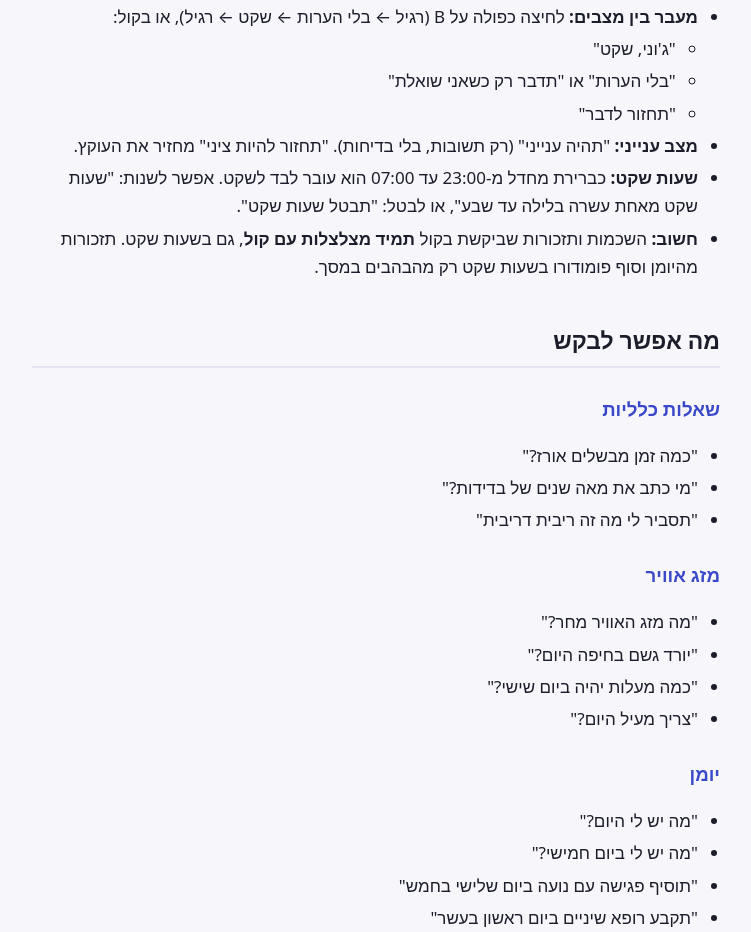
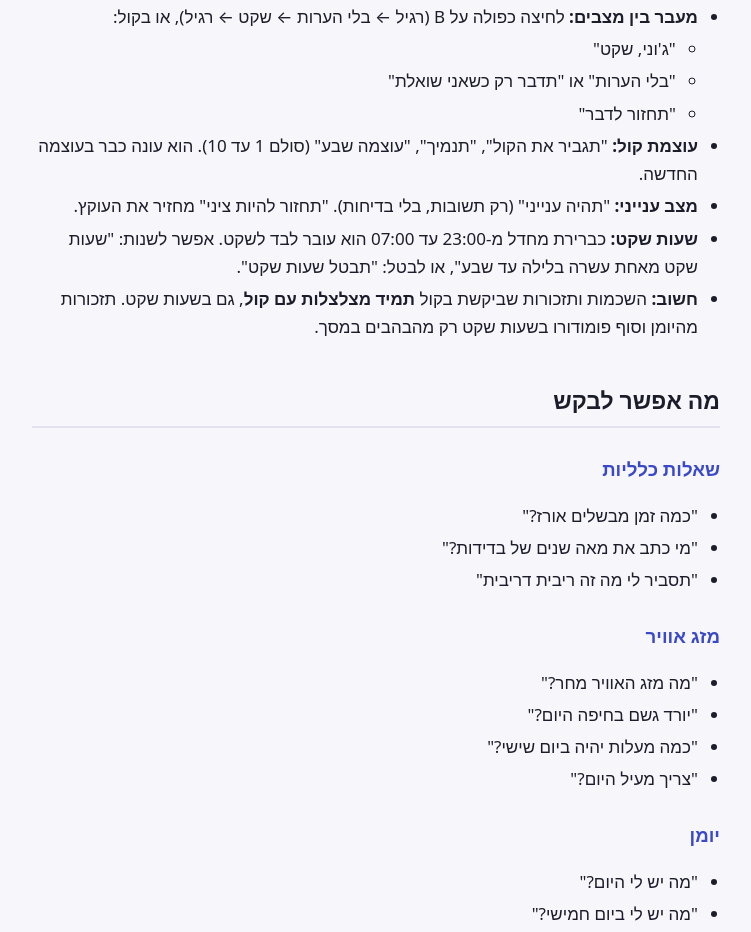
Before and after one commit to einav-yehezkely/einav-yehezkely.github.io, a plain HTML site: page johnny/index.html in a window 1280 px wide. Shown: the part 1369-2301 px from the top of the page, without its empty margins (264-1015 px from the left). Drawn offline with Linux system fonts and the light colour scheme.

Commit message:
Johnny guide: voice volume control
Co-Authored-By: Claude Opus 5.5 <noreply@anthropic.com>

```diff
--- a/johnny/index.html
+++ b/johnny/index.html
@@ -122,6 +122,7 @@ footer{margin-top:3em;color:var(--muted);font-size:.85em}
 <li>&quot;תחזור לדבר&quot;</li>
 </ul>
 </li>
+<li><strong>עוצמת קול:</strong> &quot;תגביר את הקול&quot;, &quot;תנמיך&quot;, &quot;עוצמה שבע&quot; (סולם 1 עד 10). הוא עונה כבר בעוצמה החדשה.</li>
 <li><strong>מצב ענייני:</strong> &quot;תהיה ענייני&quot; (רק תשובות, בלי בדיחות). &quot;תחזור להיות ציני&quot; מחזיר את העוקץ.</li>
 <li><strong>שעות שקט:</strong> כברירת מחדל מ-23:00 עד 07:00 הוא עובר לבד לשקט. אפשר לשנות: &quot;שעות שקט מאחת עשרה בלילה עד שבע&quot;, או לבטל: &quot;תבטל שעות שקט&quot;.</li>
 <li><strong>חשוב:</strong> השכמות ותזכורות שביקשת בקול <strong>תמיד מצלצלות עם קול</strong>, גם בשעות שקט. תזכורות מהיומן וסוף פומודורו בשעות שקט רק מהבהבים במסך.</li>
```
